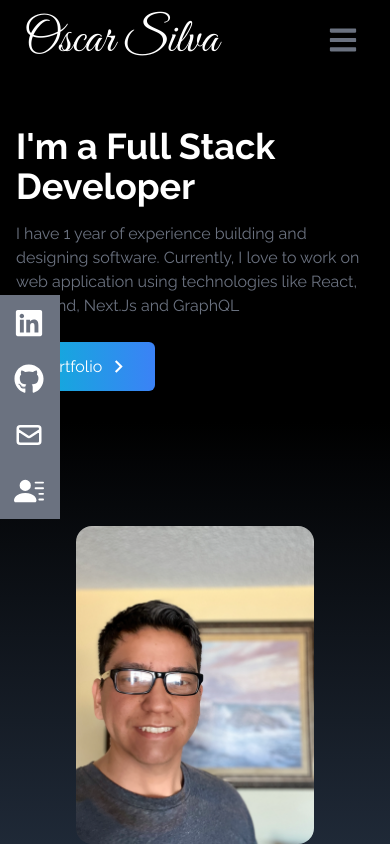
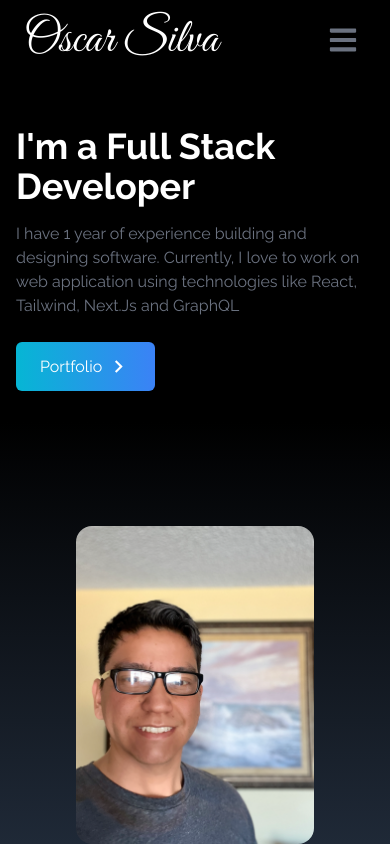
Before and after one commit to Ozz760/showCase2, a React (Create React App) app: page / in a window 390 px wide. Built offline with nearby package versions, Linux system fonts and the light colour scheme.

Commit message:
Made the socials links hidden expect for big screens

```diff
--- a/src/components/NavBar.jsx
+++ b/src/components/NavBar.jsx
@@ -42,6 +42,7 @@
         ))}
       </ul>
 
+      {/* When there is a medium screen size the nav bar is replaced with the FaBars icon. */}
       <div
         onClick={() => setNav(!nav)}
         className="cursor-pointer pr-4 z-10 text-gray-500 md:hidden"
--- a/src/components/SocialLinks.jsx
+++ b/src/components/SocialLinks.jsx
@@ -46,7 +46,7 @@
     },
   ];
   return (
-    <div className="flex-col top-[35%] left-0 fixed">
+    <div className="hidden lg:flex flex-col top-[35%] left-0 fixed">
       <ul>
         {links.map(({ id, child, href, style, download }) => (
           <li
```
